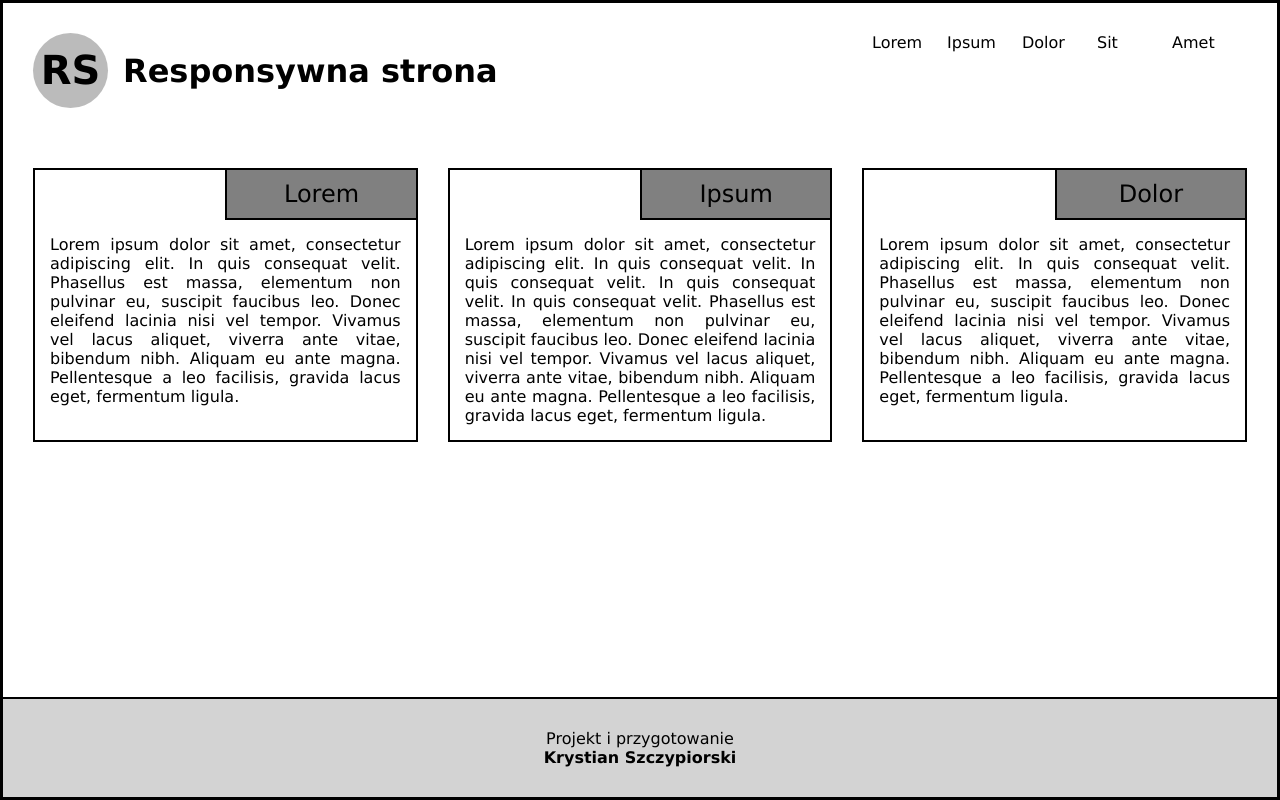
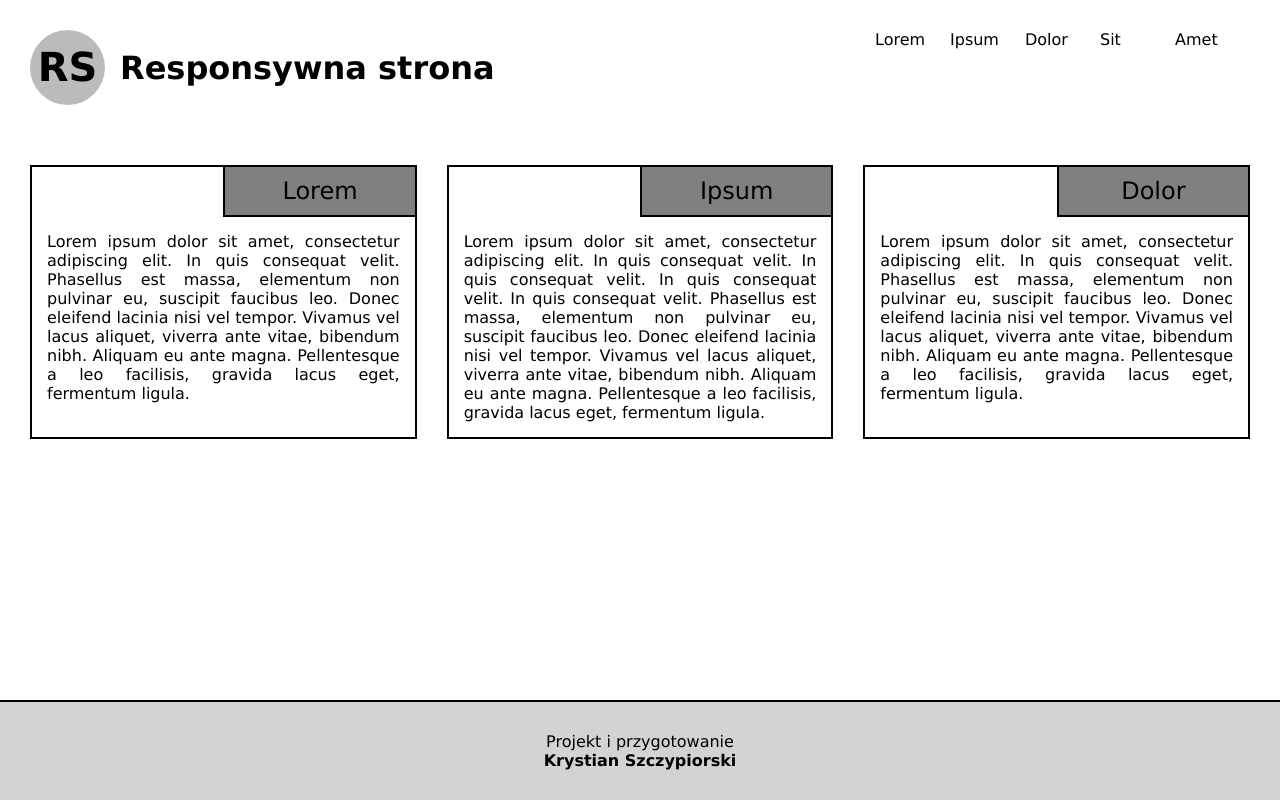
Before and after one commit to lennew/PAI, a PHP site: page /zadanie2.html in a window 1280 px wide. Run offline with PHP 8.4, Linux system fonts and the light colour scheme.

Commit message:
Minor fix

```diff
--- a/Zadanie2/style.css
+++ b/Zadanie2/style.css
@@ -1,10 +1,6 @@
 html, body, p {
     margin: 0;
     padding: 0;
-}
-
-body {
-    border: 3px solid;
 }
 
 * {
```
